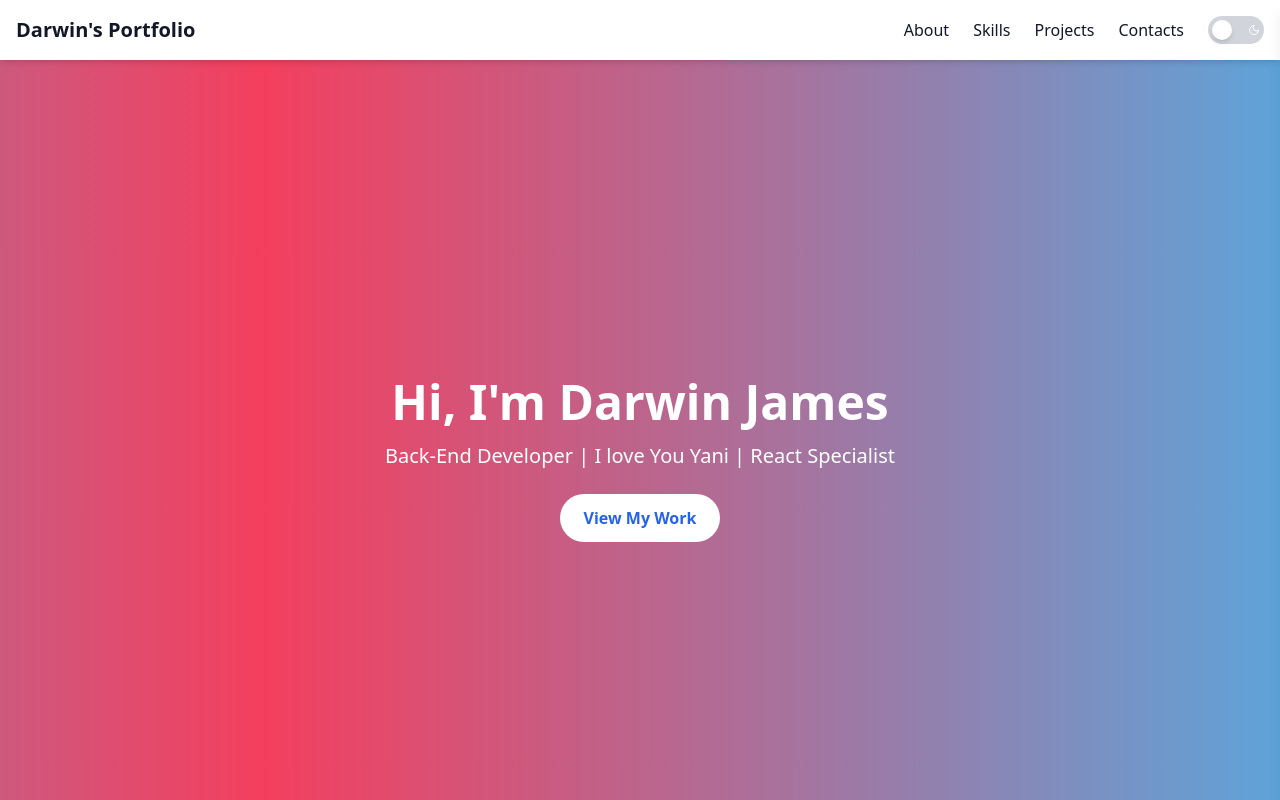
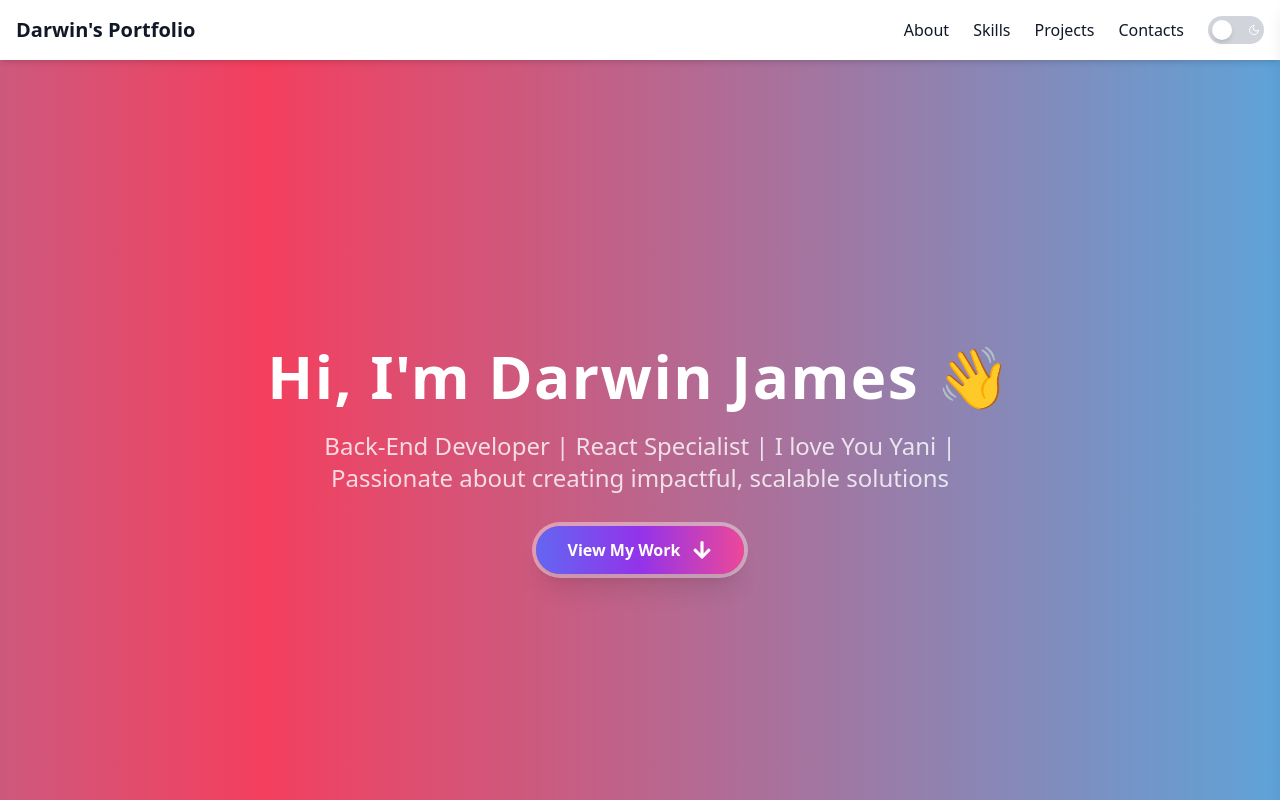
Before and after one commit to DWIX23/portfolio, a React (Vite) app: page / in a window 1280 px wide. Shown: the top 800 px of the page. Built offline with nearby package versions, Linux system fonts and the light colour scheme.

Commit message:
hero redesign

```diff
--- a/src/components/Hero.jsx
+++ b/src/components/Hero.jsx
@@ -1,18 +1,64 @@
+import { FaArrowDown } from 'react-icons/fa'; // Importing an icon for the button
+
 function Hero() {
+  // Scroll to the projects section when the button is clicked
+  const smoothScrollTo = (target, duration = 800, offset = 80) => {
+    const start = window.scrollY;
+    const end = target.getBoundingClientRect().top + window.scrollY - offset;
+    const distance = end - start;
+    const startTime = performance.now();
+
+    const easeInOutQuad = (t) => t < 0.5
+      ? 2 * t * t
+      : -1 + (4 - 2 * t) * t;
+
+    function animateScroll(currentTime) {
+      const timeElapsed = currentTime - startTime;
+      const progress = Math.min(timeElapsed / duration, 1);
+      const ease = easeInOutQuad(progress);
+      window.scrollTo(0, start + distance * ease);
+
+      if (timeElapsed < duration) {
+        requestAnimationFrame(animateScroll);
+      }
+    }
+
+    requestAnimationFrame(animateScroll);
+  };
+
+  const handleScroll = (sectionId) => (e) => {
+    e.preventDefault();
+    const section = document.querySelector(sectionId);
+    if (section) {
+      smoothScrollTo(section);
+    }
+  };
+
   return (
     <section
-        className="min-h-screen flex flex-col justify-center items-center text-center
-        bg-gradient-to-r from-custom-gradient-start via-custom-gradient-middle via-custom-gradient-rose via-custom-gradient-red via-custom-gradient-rose via-custom-gradient-end to-custom-gradient-start
-        bg-[length:200%_200%] bg-[position:0%_50%]
-        animate-gradient-loop text-white"
+      className="min-h-screen flex flex-col justify-center items-center text-center bg-gradient-to-r from-custom-gradient-start via-custom-gradient-middle via-custom-gradient-rose via-custom-gradient-red via-custom-gradient-rose via-custom-gradient-end to-custom-gradient-start bg-[length:200%_200%] bg-[position:0%_50%] animate-gradient-loop px-4 sm:px-6 lg:px-8"
     >
-        <h2 className="text-5xl font-bold mb-4">Hi, I'm Darwin James</h2>
-        <p className="text-xl mb-6">Back-End Developer | I love You Yani | React Specialist</p>
+      <h1 className="text-4xl sm:text-5xl md:text-6xl font-extrabold text-white mb-6 tracking-wide">
+  Hi, I'm Darwin James{' '}
+  <span
+    role="img"
+    aria-label="wave"
+    className="inline-block animate-wave origin-[70%_70%]"
+  >
+    👋
+  </span>
+</h1>
+
+      <p className="text-lg sm:text-xl md:text-2xl text-white opacity-80 mb-8 max-w-2xl">
+        Back-End Developer | React Specialist | I love You Yani | Passionate about creating impactful, scalable solutions
+      </p>
       <a
         href="#projects"
-          className="px-6 py-3 bg-white text-blue-600 font-semibold rounded-full hover:bg-gray-200 transition"
+        onClick={handleScroll('#projects')}
+        className="px-8 py-3 bg-gradient-to-r from-indigo-500 via-purple-600 to-pink-500 text-white font-semibold rounded-full hover:from-indigo-600 hover:via-purple-700 hover:to-pink-600 transition-all ease-in-out duration-300 shadow-xl transform hover:scale-110 flex items-center justify-center space-x-3 animate-gradient-button ring-4 ring-white ring-opacity-40"
       >
-          View My Work
+        <span>View My Work</span>
+        <FaArrowDown className="w-5 h-5 text-white" />
       </a>
     </section>
   );
--- a/src/index.css
+++ b/src/index.css
@@ -28,6 +28,7 @@ html {
     scroll-padding-top: 80px;
   }
 }
+
 
 
 /* :root {
--- a/tailwind.config.js
+++ b/tailwind.config.js
@@ -39,6 +39,16 @@ export default {
         'gradient-loop': 'gradientLoop 15s linear infinite',
       },
       keyframes: {
+        wave: {
+          '0%': { transform: 'rotate(0deg)' },
+          '10%': { transform: 'rotate(14deg)' },
+          '20%': { transform: 'rotate(-8deg)' },
+          '30%': { transform: 'rotate(14deg)' },
+          '40%': { transform: 'rotate(-4deg)' },
+          '50%': { transform: 'rotate(10deg)' },
+          '60%': { transform: 'rotate(0deg)' },
+          '100%': { transform: 'rotate(0deg)' },
+        },
         gradientLoop: {
           '0%': {
             backgroundPosition: '0% 50%',
@@ -47,6 +57,10 @@ export default {
             backgroundPosition: '200% 50%',
           },
         },
+      animation: {
+        wave: 'wave 2s ease-in-out infinite',
+        'gradient-loop': 'gradientLoop 15s linear infinite',
+      },
       },
       scrollBehavior: ['smooth', 'responsive'],
     },
```
Lines whose indentation alone changed are shown as unchanged.
